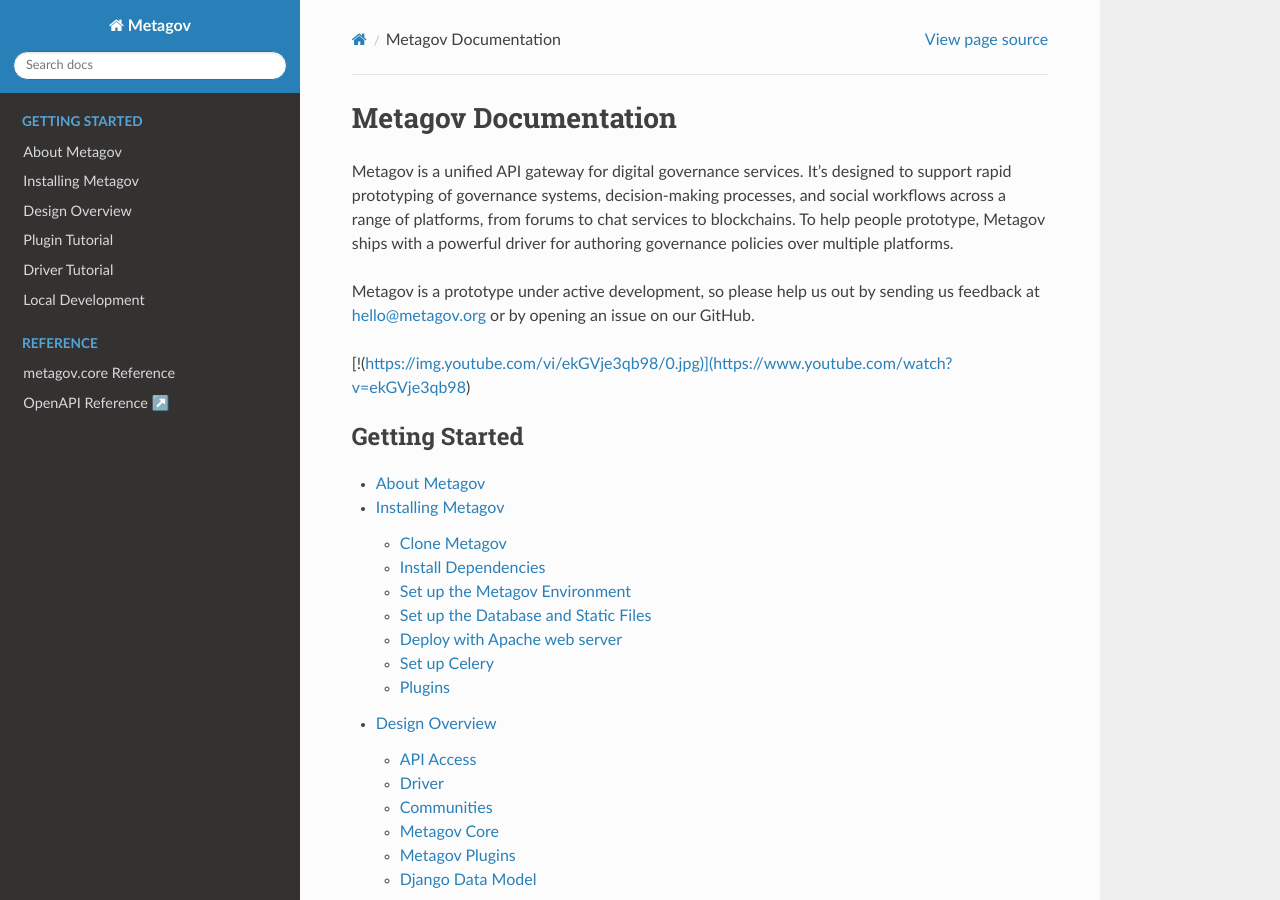
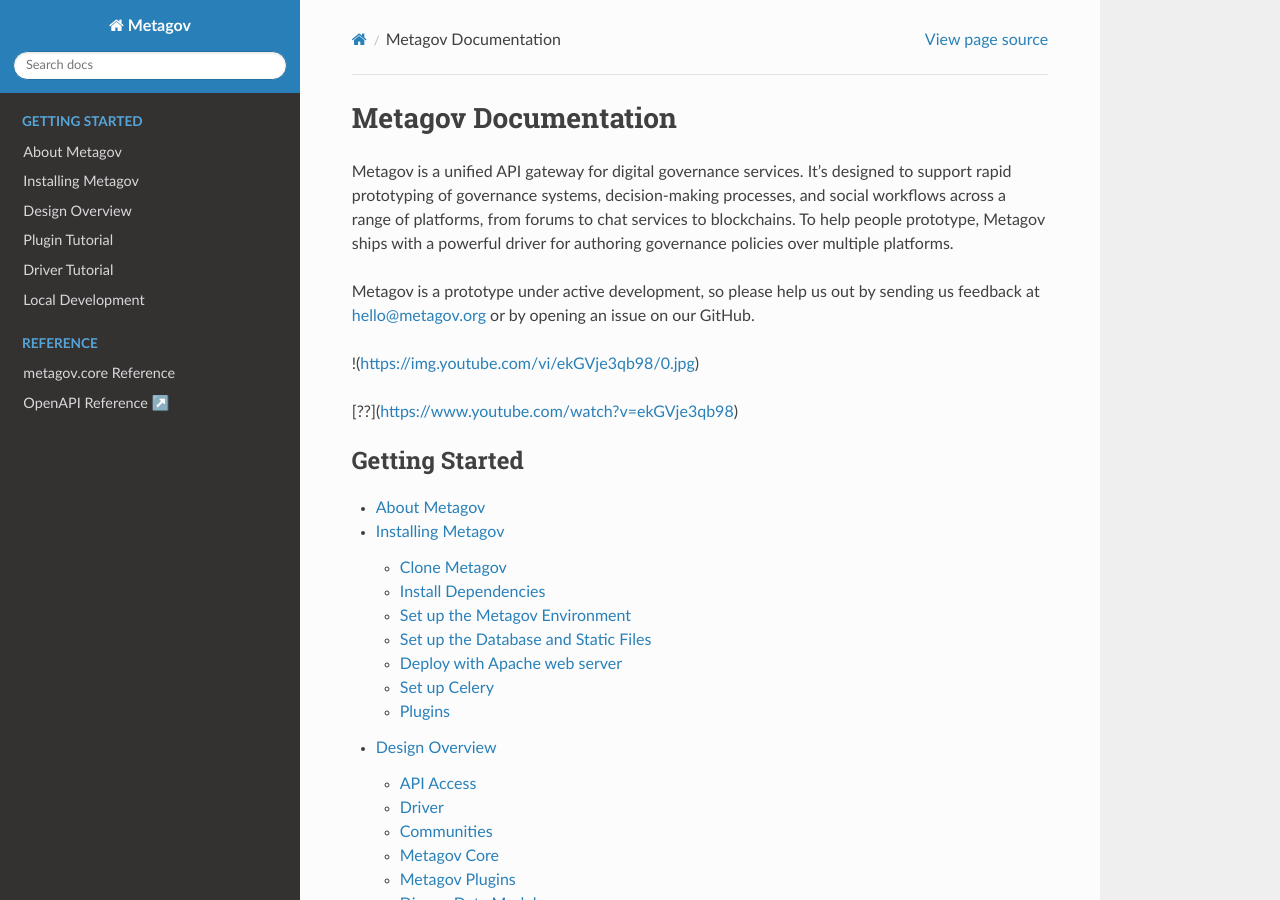
Before and after one commit to metagov/gateway, a Sphinx documentation site: the page built from docs/index.rst, in a window 1280 px wide and 900 px high. Built offline with Sphinx 7.4.7 and the Read the Docs theme 2.0.0, drawn with Linux system fonts in a browser that asks for light colours.

```diff
--- a/docs/index.rst
+++ b/docs/index.rst
@@ -11,7 +11,9 @@ Metagov is a unified API gateway for digital governance services. It's designed
 
 Metagov is a prototype under active development, so please help us out by sending us feedback at hello@metagov.org or by opening an issue on our GitHub.
 
-[!(https://img.youtube.com/vi/ekGVje3qb98/0.jpg)](https://www.youtube.com/watch?v=ekGVje3qb98)
+!(https://img.youtube.com/vi/ekGVje3qb98/0.jpg)
+
+[??](https://www.youtube.com/watch?v=ekGVje3qb98)
 
 
 .. toctree::
```
